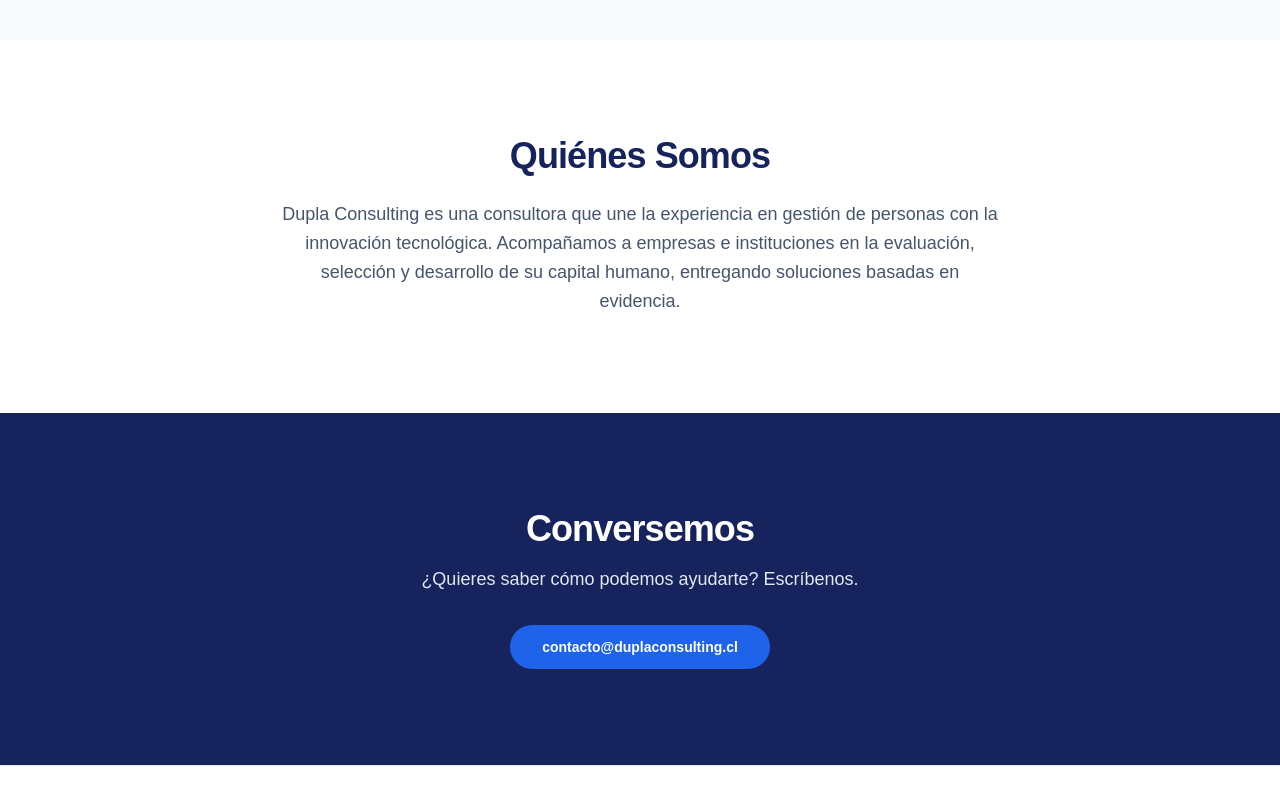
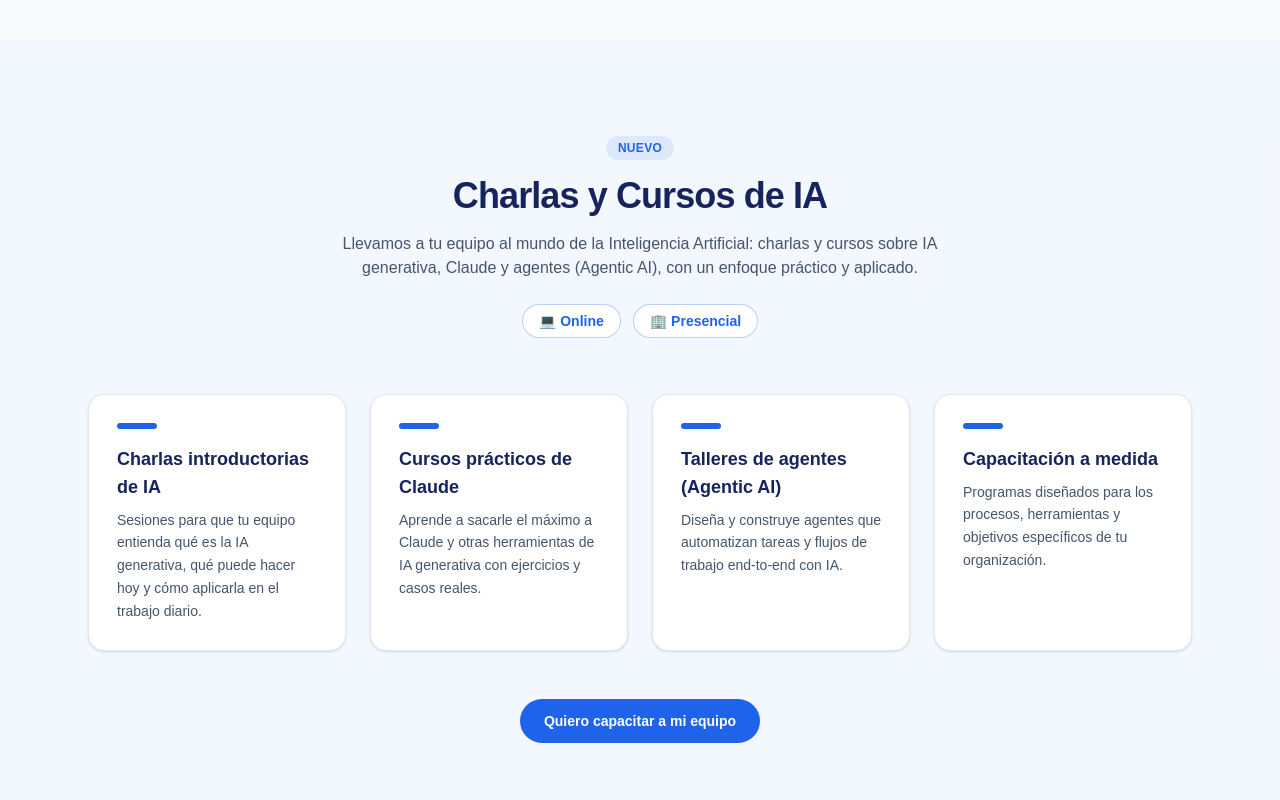
Before and after one commit to lalanne/duplaweb, a Next.js app: page / in a window 1280 px wide. Shown: the part 1380-2180 px from the top of the page. Built offline with nearby package versions, Linux system fonts and the light colour scheme.

Commit message:
Add landing section for AI/Claude/agentic talks and courses
New "Charlas y Cursos de IA" section (online + onsite) on the homepage,
with a nav link, covering intro talks, Claude courses, agentic workshops
and tailored training.

Co-Authored-By: Claude Opus 4.8 <noreply@anthropic.com>

```diff
--- a/src/app/page.tsx
+++ b/src/app/page.tsx
@@ -37,6 +37,30 @@ const services = [
   },
 ];
 
+// Charlas y cursos sobre IA, Claude y agentes — modalidad online y presencial.
+const aiTrainings = [
+  {
+    title: "Charlas introductorias de IA",
+    description:
+      "Sesiones para que tu equipo entienda qué es la IA generativa, qué puede hacer hoy y cómo aplicarla en el trabajo diario.",
+  },
+  {
+    title: "Cursos prácticos de Claude",
+    description:
+      "Aprende a sacarle el máximo a Claude y otras herramientas de IA generativa con ejercicios y casos reales.",
+  },
+  {
+    title: "Talleres de agentes (Agentic AI)",
+    description:
+      "Diseña y construye agentes que automatizan tareas y flujos de trabajo end-to-end con IA.",
+  },
+  {
+    title: "Capacitación a medida",
+    description:
+      "Programas diseñados para los procesos, herramientas y objetivos específicos de tu organización.",
+  },
+];
+
 export default function Home() {
   return (
     <div className="flex min-h-screen flex-col bg-white text-[#16235C]">
@@ -53,6 +77,9 @@ export default function Home() {
         <nav className="flex items-center gap-4 text-sm font-medium sm:gap-8">
           <a href="#servicios" className="hidden hover:text-[#1E63E9] sm:inline">
             Servicios
+          </a>
+          <a href="#charlas-ia" className="hidden hover:text-[#1E63E9] sm:inline">
+            Charlas IA
           </a>
           <a href="#nosotros" className="hidden hover:text-[#1E63E9] sm:inline">
             Nosotros
@@ -125,6 +152,53 @@ export default function Home() {
         </div>
       </section>
 
+      {/* AI talks & courses */}
+      <section id="charlas-ia" className="bg-[#1E63E9]/5 py-20 sm:py-24">
+        <div className="mx-auto w-full max-w-6xl px-6">
+          <span className="mx-auto block w-fit rounded-full bg-[#1E63E9]/10 px-3 py-1 text-center text-xs font-semibold uppercase tracking-wide text-[#1E63E9]">
+            Nuevo
+          </span>
+          <h2 className="mt-4 text-center text-3xl font-bold tracking-tight sm:text-4xl">
+            Charlas y Cursos de IA
+          </h2>
+          <p className="mx-auto mt-4 max-w-2xl text-center text-slate-600">
+            Llevamos a tu equipo al mundo de la Inteligencia Artificial: charlas
+            y cursos sobre IA generativa, Claude y agentes (Agentic AI), con un
+            enfoque práctico y aplicado.
+          </p>
+          <div className="mt-6 flex flex-wrap justify-center gap-3">
+            <span className="rounded-full border border-[#1E63E9]/30 bg-white px-4 py-1.5 text-sm font-semibold text-[#1E63E9]">
+              💻 Online
+            </span>
+            <span className="rounded-full border border-[#1E63E9]/30 bg-white px-4 py-1.5 text-sm font-semibold text-[#1E63E9]">
+              🏢 Presencial
+            </span>
+          </div>
+          <div className="mt-14 grid gap-6 sm:grid-cols-2 lg:grid-cols-4">
+            {aiTrainings.map((training) => (
+              <div
+                key={training.title}
+                className="rounded-2xl border border-slate-200 bg-white p-7 shadow-sm transition-shadow hover:shadow-md"
+              >
+                <div className="mb-4 h-1.5 w-10 rounded-full bg-[#1E63E9]" />
+                <h3 className="text-lg font-semibold">{training.title}</h3>
+                <p className="mt-2 text-sm leading-relaxed text-slate-600">
+                  {training.description}
+                </p>
+              </div>
+            ))}
+          </div>
+          <div className="mt-12 text-center">
+            <a
+              href="#contacto"
+              className="inline-block rounded-full bg-[#1E63E9] px-6 py-3 text-sm font-semibold text-white transition-colors hover:bg-[#1a55c7]"
+            >
+              Quiero capacitar a mi equipo
+            </a>
+          </div>
+        </div>
+      </section>
+
       {/* About */}
       <section id="nosotros" className="py-20 sm:py-24">
         <div className="mx-auto w-full max-w-3xl px-6 text-center">
```
